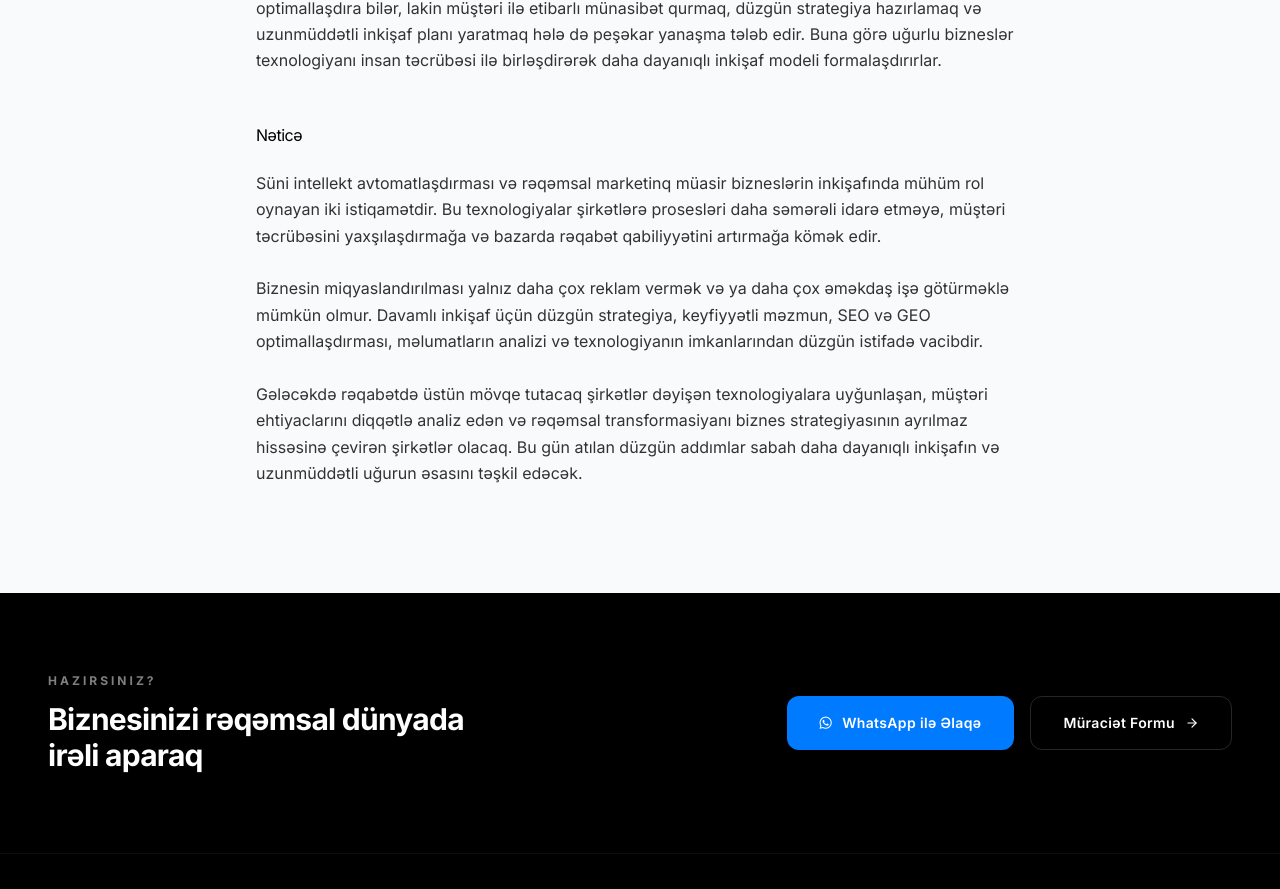
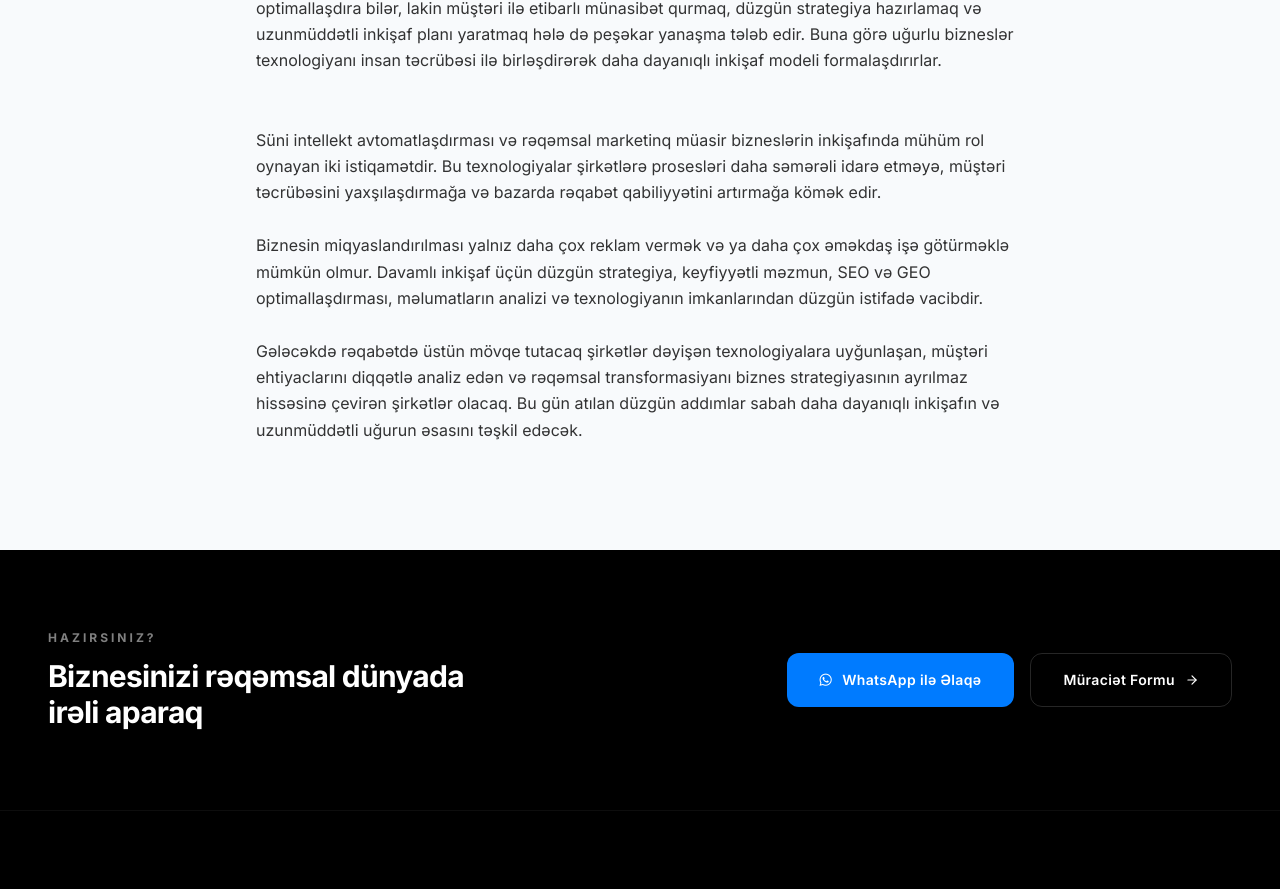
Before and after one commit to elvinsahbazov/web, a React (Vite) app: page /blog/suni-intellekt-avtomatlasdirmasi-ve-reqemsal-marketinq-ile-bizneslerin-miqyaslandirilmasi in a window 1280 px wide. Shown: the part 3816-4705 px from the top of the page. Built offline with nearby package versions, Linux system fonts and the light colour scheme; no server answers; the database is empty; grey boxes are pictures that could not be loaded; a web font is replaced by a local one.

Commit message:
Remove Nəticə title

```diff
--- a/src/data/blogs.ts
+++ b/src/data/blogs.ts
@@ -42,7 +42,6 @@ export const blogs = [
 <p>Müasir şirkətlər qərarlarını intuisiya ilə deyil, məlumatlara əsaslanaraq qəbul etməyə üstünlük verirlər. Müştərilərin ehtiyaclarını daha yaxşı başa düşmək, bazar dəyişikliklərinə daha sürətli reaksiya vermək və xidmət keyfiyyətini davamlı şəkildə artırmaq üçün texnologiyadan istifadə etmək artıq rəqabət üstünlüyü deyil, zərurət hesab olunur.</p>
 <p>Bununla yanaşı, insan amili də öz əhəmiyyətini qoruyur. Texnologiya prosesləri sürətləndirə və optimallaşdıra bilər, lakin müştəri ilə etibarlı münasibət qurmaq, düzgün strategiya hazırlamaq və uzunmüddətli inkişaf planı yaratmaq hələ də peşəkar yanaşma tələb edir. Buna görə uğurlu bizneslər texnologiyanı insan təcrübəsi ilə birləşdirərək daha dayanıqlı inkişaf modeli formalaşdırırlar.</p>
 
-<h2>Nəticə</h2>
 <p>Süni intellekt avtomatlaşdırması və rəqəmsal marketinq müasir bizneslərin inkişafında mühüm rol oynayan iki istiqamətdir. Bu texnologiyalar şirkətlərə prosesləri daha səmərəli idarə etməyə, müştəri təcrübəsini yaxşılaşdırmağa və bazarda rəqabət qabiliyyətini artırmağa kömək edir.</p>
 <p>Biznesin miqyaslandırılması yalnız daha çox reklam vermək və ya daha çox əməkdaş işə götürməklə mümkün olmur. Davamlı inkişaf üçün düzgün strategiya, keyfiyyətli məzmun, SEO və GEO optimallaşdırması, məlumatların analizi və texnologiyanın imkanlarından düzgün istifadə vacibdir.</p>
 <p>Gələcəkdə rəqabətdə üstün mövqe tutacaq şirkətlər dəyişən texnologiyalara uyğunlaşan, müştəri ehtiyaclarını diqqətlə analiz edən və rəqəmsal transformasiyanı biznes strategiyasının ayrılmaz hissəsinə çevirən şirkətlər olacaq. Bu gün atılan düzgün addımlar sabah daha dayanıqlı inkişafın və uzunmüddətli uğurun əsasını təşkil edəcək.</p>
```
